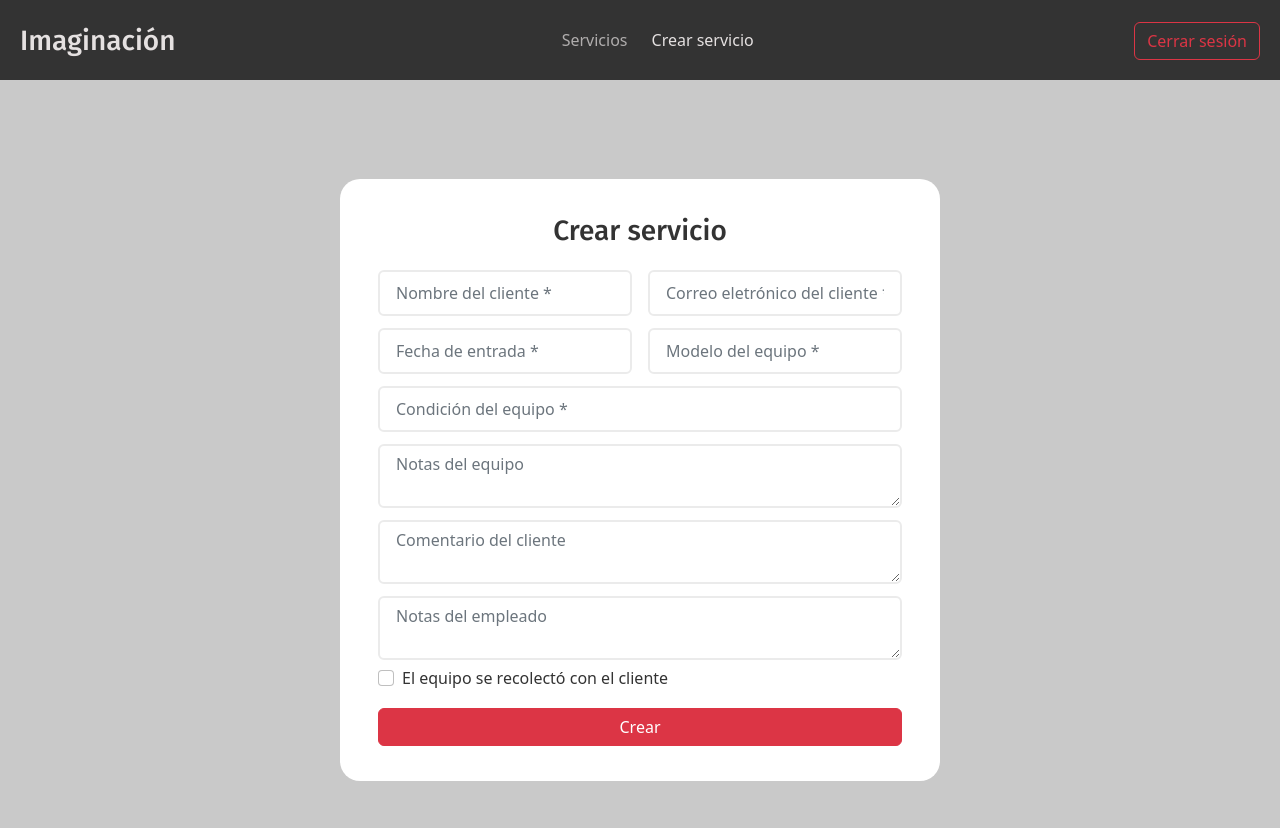
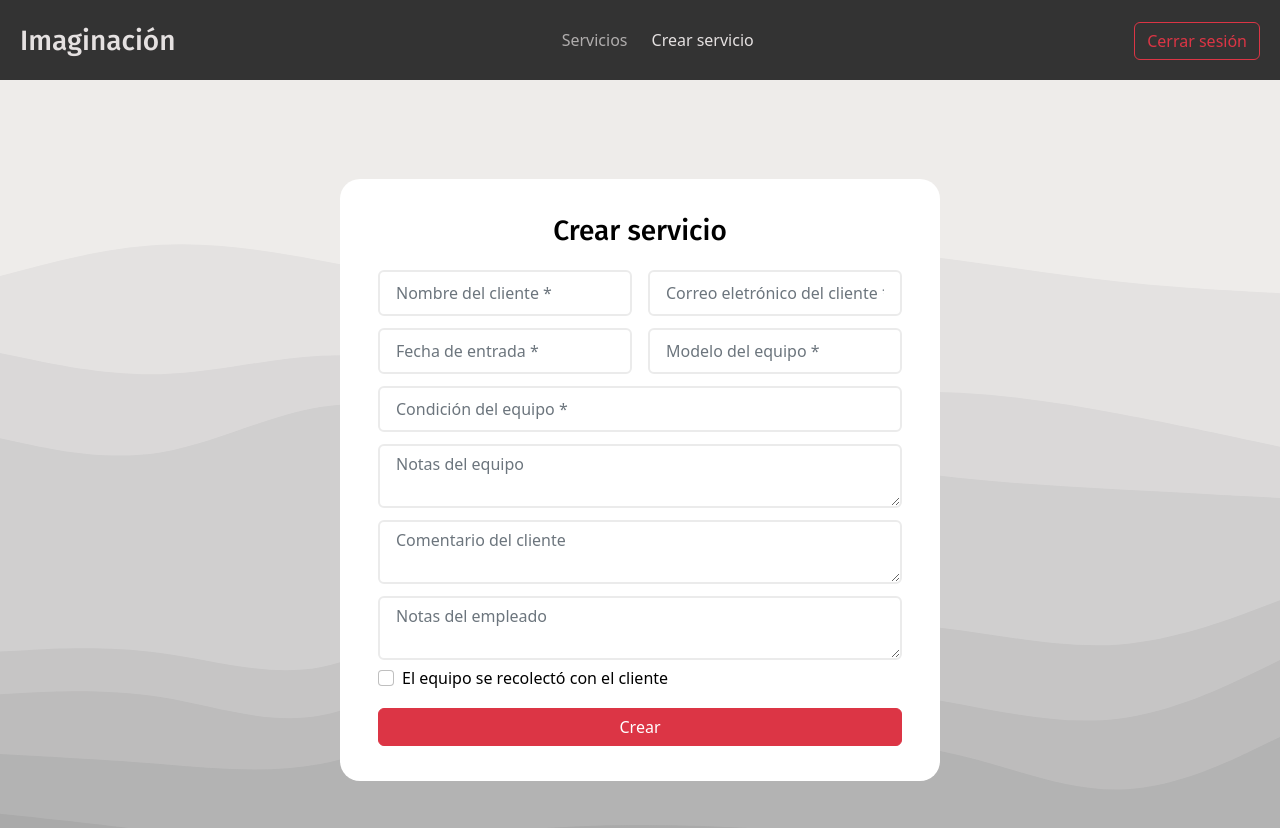
Before and after one commit to AlexAnguianoG/ImaginacionServiceManagement, a React (Create React App) app: page /crear-servicio in a window 1280 px wide. Shown: the top 828 px of the page. Built offline with nearby package versions, Linux system fonts and the light colour scheme; no server answers; sample sign-in values are in the browser's storage.

Commit message:
console warnings fixed

```diff
--- a/src/components/CreateService.js
+++ b/src/components/CreateService.js
@@ -58,9 +58,9 @@ function CreateService() {
     <div className="create-service-card">
       <div className="create-service-form">
         <h3 className="mb-3">Crear servicio</h3>
-        <div class="container">
-          <div class="row">
-            <div class="col">
+        <div className="container">
+          <div className="row">
+            <div className="col">
               <input
                 type="text"
                 value={clientName}
@@ -69,7 +69,7 @@ function CreateService() {
                 placeholder="Nombre del cliente *"
               />
             </div>
-            <div class="col">
+            <div className="col">
               <input
                 type="text"
                 value={clientEmail}
@@ -78,8 +78,8 @@ function CreateService() {
                 placeholder="Correo eletrónico del cliente *"
               />
             </div>
-            <div class="w-100"></div>
-            <div class="col">
+            <div className="w-100"></div>
+            <div className="col">
               <input
                 type="text"
                 value={entryDate}
@@ -88,7 +88,7 @@ function CreateService() {
                 placeholder="Fecha de entrada *"
               />
             </div>
-            <div class="col">
+            <div className="col">
               <input
                 type="text"
                 value={deviceModel}
@@ -97,8 +97,8 @@ function CreateService() {
                 placeholder="Modelo del equipo *"
               />
             </div>
-            <div class="w-100"></div>
-            <div class="col">
+            <div className="w-100"></div>
+            <div className="col">
               <input
                 type="text"
                 value={deviceCondition}
@@ -107,8 +107,8 @@ function CreateService() {
                 placeholder="Condición del equipo *"
               />
             </div>
-            <div class="w-100"></div>
-            <div class="col-12">
+            <div className="w-100"></div>
+            <div className="col-12">
               <textarea
                 rows="2"
                 value={deviceNotes}
@@ -117,7 +117,7 @@ function CreateService() {
                 placeholder="Notas del equipo"
               />
             </div>
-            <div class="col-12">
+            <div className="col-12">
               <textarea
                 rows="2"
                 value={clientComment}
@@ -126,7 +126,7 @@ function CreateService() {
                 placeholder="Comentario del cliente"
               />
             </div>
-            <div class="col-12">
+            <div className="col-12">
               <textarea
                 rows="2"
                 value={employeeNotes}
@@ -135,7 +135,7 @@ function CreateService() {
                 placeholder="Notas del empleado"
               />
             </div>
-            <div class="col-12">
+            <div className="col-12">
               <div className="form-check">
                 <input
                   className="form-check-input"
@@ -149,7 +149,7 @@ function CreateService() {
                 </label>
               </div>
             </div>
-            <div class="col-12">
+            <div className="col-12">
               <div className="d-grid mt-3">
                 <button className="btn btn-danger" onClick={createService}>
                   Crear
--- a/src/components/EmployeeLayout.js
+++ b/src/components/EmployeeLayout.js
@@ -1,4 +1,4 @@
-import React, { useEffect, useState } from 'react';
+import React, { useEffect } from 'react';
 import { useNavigate } from 'react-router-dom';
 import { Outlet, useLocation } from 'react-router-dom';
 import { useAuthState } from 'react-firebase-hooks/auth';
@@ -61,7 +61,7 @@ function EmployeeLayout() {
           </div>
         </nav>
       </nav>
-      <div className="not-repeated-bkg">
+      <div className="repeated-bkg">
         <Outlet />
       </div>
     </>
--- a/src/components/Service.js
+++ b/src/components/Service.js
@@ -2,7 +2,7 @@ import React, { useEffect, useState } from 'react';
 import { useAuthState } from 'react-firebase-hooks/auth';
 import { useNavigate, useParams } from 'react-router-dom';
 import '../styles/Service.css';
-import { auth, logout } from '../firebase';
+import { auth } from '../firebase';
 import { GET_IMA_SERVICE } from '../graphql/queries';
 import { useQuery } from '../graphql/index';
 function Service() {
```
